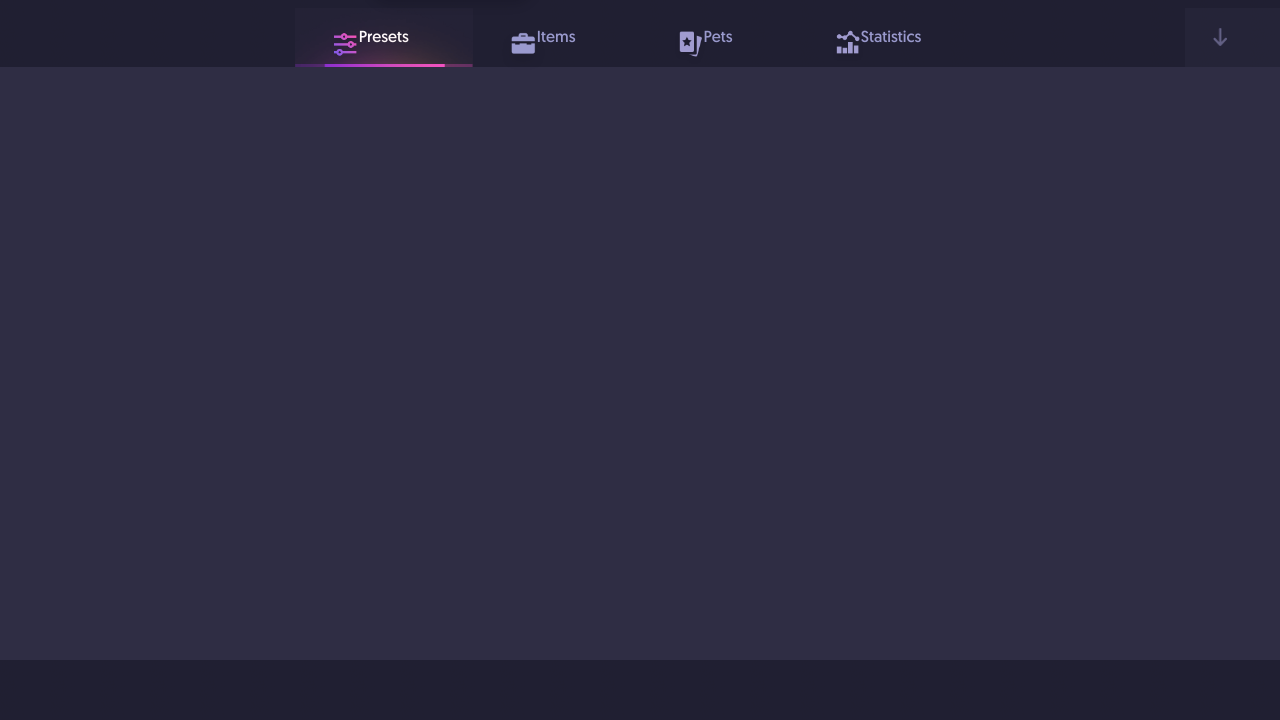
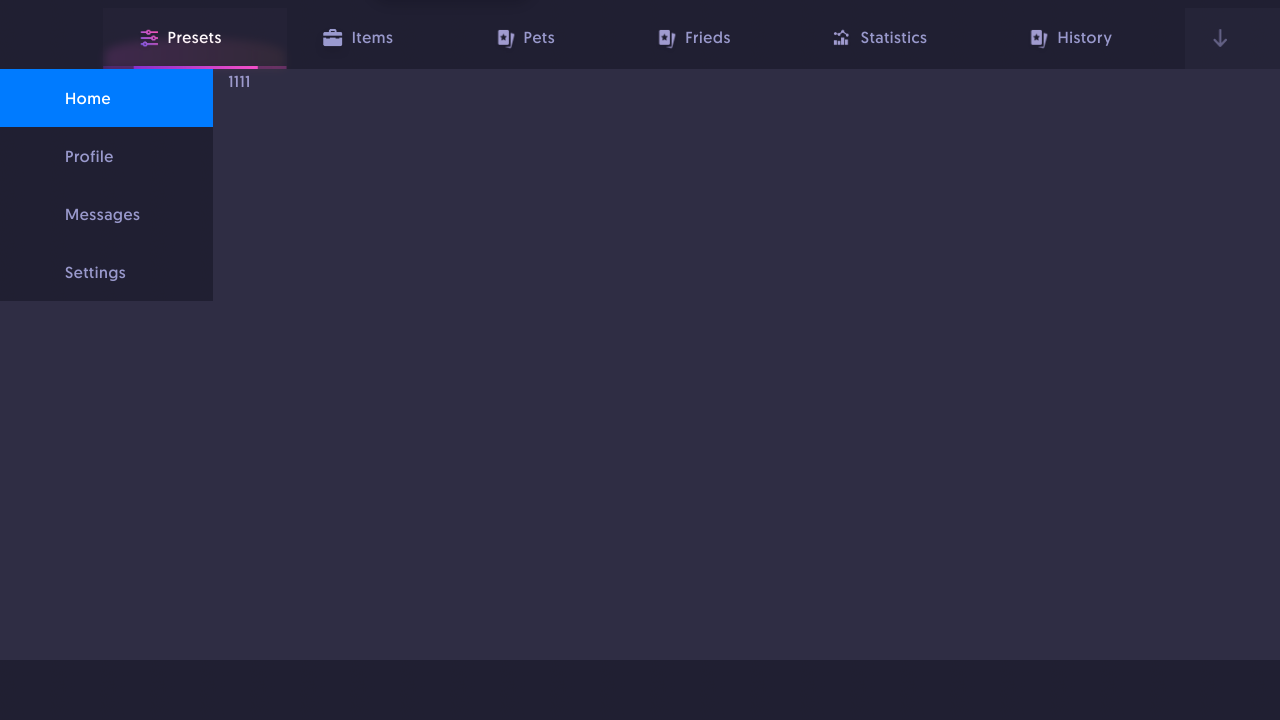
Before and after one commit to Vania-woolf/gametest, a website: page app/index.html in a window 1280 px wide. Shown: the part 80-800 px from the top of the page. Drawn offline with nearby package versions, Linux system fonts and the light colour scheme.

Commit message:
add new build version & new app css&html

```diff
--- a/app/index.html
+++ b/app/index.html
@@ -195,13 +195,19 @@
 				<a class="nav-link pills-pets-href" id="pills-pets-tab" data-toggle="pill" href="#pills-pets" role="tab" aria-controls="pills-pets" aria-selected="false">Pets</a>
 			</li>
 			<li class="nav-item pills-relative">
+				<a class="nav-link pills-frieds-href" id="pills-frieds-tab" data-toggle="pill" href="#pills-frieds" role="tab" aria-controls="pills-frieds" aria-selected="false">Frieds</a>
+			</li>
+			<li class="nav-item pills-relative">
 				<a class="nav-link pills-statistics-href" id="pills-statistics-tab" data-toggle="pill" href="#pills-statistics" role="tab" aria-controls="pills-statistics" aria-selected="false">Statistics</a>
+			</li>
+			<li class="nav-item pills-relative">
+				<a class="nav-link pills-history-href" id="pills-history-tab" data-toggle="pill" href="#pills-history" role="tab" aria-controls="pills-history" aria-selected="false">History</a>
 			</li>
 			<li class="nav-item button-arrow_info">
 				<a class="arrow_info-button collapsed" data-toggle="collapse" href="#CollapseElem1" role="button" aria-expanded="false" aria-controls="CollapseElem1"></a>
 			</li>
 		</ul>
-<!-- 		<div class="tab-content tab-content__pets" id="pills-tabContent">
+		<div class="tab-content tab-content__pets" id="pills-tabContent">
 
 			<div class="tab-pane fade show active" id="pills-presets" role="tabpanel" aria-labelledby="pills-presets-tab">
 
@@ -210,7 +216,7 @@
 					<div class="container-fluid">
 						<div class="row">
 
-							<div class="col-2">
+							<div class="col-2 pad-0">
 								<div class="nav flex-column nav-pills" id="v-pills-tab" role="tablist" aria-orientation="vertical">
 									<a class="nav-link active" id="v-pills-home-tab" data-toggle="pill" href="#v-pills-home" role="tab" aria-controls="v-pills-home" aria-selected="true">Home</a>
 									<a class="nav-link" id="v-pills-profile-tab" data-toggle="pill" href="#v-pills-profile" role="tab" aria-controls="v-pills-profile" aria-selected="false">Profile</a>
@@ -234,8 +240,10 @@
 			</div>
 			<div class="tab-pane fade" id="pills-items" role="tabpanel" aria-labelledby="pills-items-tab">222</div>
 			<div class="tab-pane fade" id="pills-pets" role="tabpanel" aria-labelledby="pills-pets-tab">333</div>
-			<div class="tab-pane fade" id="pills-statistics" role="tabpanel" aria-labelledby="pills-statistics-tab">444</div>
-		</div> -->
+			<div class="tab-pane fade" id="pills-frieds" role="tabpanel" aria-labelledby="pills-frieds-tab">444</div>
+			<div class="tab-pane fade" id="pills-statistics" role="tabpanel" aria-labelledby="pills-statistics-tab">555</div>
+			<div class="tab-pane fade" id="pills-history" role="tabpanel" aria-labelledby="pills-history-tab">678</div>
+		</div>
 
 	</main>
 
--- a/app/sass/_general.sass
+++ b/app/sass/_general.sass
@@ -162,12 +162,7 @@ a.nav-link
 		a
 			padding-right: calc(20px/2.2)
 .nav__ico
-	@media #{$hxlg}
-		width: 55px
-	@media #{$xlg}
-		width: calc(55px/1.57)
-	@media #{$_xlg}
-		width: calc(55px/2.2)
+	width: 24px
 .user-nav-item.user-nav__money a
 	color: #ffffff
 	background-image: $gradientButtonPlay
@@ -272,6 +267,7 @@ a.nav-link
 	font-size: 1rem
 	background-image: url('../img/bg-nav.png')
 	background-repeat: repeat
+	letter-spacing: 0.6px
 .nav-item .nav-link.active
 	border-image: url('../img/border-b-img.png') 1 stretch
 	border-bottom: 3px solid transparent
@@ -280,21 +276,18 @@ a.nav-link
 	position: relative
 .pills-relative a.nav-link.active:after
 	content: ''
-	background-image: url(../img/bg-button.png)
-	background-size: 100%
 	position: absolute
-	width: 100%
-	height: 100%
-	top: 0
-	left: 0
+	width: 98%
+	height: 50%
+	bottom: 0px
+	left: 2px;
+	background-image: linear-gradient(to left, #ff905a1c, #d94fc740)
+	border-radius: 50% 50% 0% 0%
+	filter: blur(4px)
+	opacity: 0.6
 .nav-pills .nav-link
 	border-radius: 0
-	@media #{$hxlg}
-		padding: 40px 120px
-	@media #{$xlg}
-		padding: 20px 80px
-	@media #{$_xlg}
-		padding: 16px 64px
+	padding: 17px 65px
 .pills-presets-href:before,
 .pills-items-href:before,
 .pills-pets-href:before,
@@ -302,39 +295,42 @@ a.nav-link
 .active.pills-presets-href:before,
 .active.pills-items-href:before,
 .active.pills-pets-href:before,
-.active.pills-statistics-href:before
+.active.pills-frieds-href:before,
+.pills-frieds-href:before,
+.active.pills-history-href:before,
+.pills-history-href:before
 	content: ''
 	background-size: contain
 	background-repeat: no-repeat
 	position: absolute
 .pills-presets-href:before
 	background-image: url('../img/presets-non-active-ico.png')
-	width: 33px
-	height: 33px
-	top: 23px
+	width: 25px
+	height: 25px
+	top: 20px
 	left: 34px
 .active.pills-presets-href:before
 	background-image: url('../img/presets-active-ico.png')
 .pills-items-href:before
 	background-image: url('../img/toolbox-non-active.png')
-	width: 49px
-	height: 49px
-	top: 19px
+	width: 40px
+	height: 40px
+	top: 16px
 	left: 26px
 .active.pills-items-href:before
 	background-image: url('../img/toolbox-ico.png')
-.pills-pets-href:before
+.pills-pets-href:before,.pills-frieds-href:before,.pills-history-href:before
 	background-image: url('../img/rectangle-non-active-ico.png')
-	width: 37px
-	height: 37px
-	top: 21px
+	width: 27px
+	height: 27px
+	top: 20px
 	left: 35px
-.active.pills-pets-href:before
+.active.pills-pets-href:before,.active.pills-frieds-href:before,.active.pills-history-href:before
 	background-image: url('../img/rectangle-active-ico.png')
 .pills-statistics-href:before
 	background-image: url('../img/statistics-non-active-ico.png')
-	width: 36px
-	height: 35px
+	width: 23px
+	height: 23px
 	top: 20px
 	left: 34px
 .active.pills-statistics-href:before
@@ -537,21 +533,21 @@ a.nav-link
 		background-size: contain
 		background-position: 2px 40px
 		background-repeat: no-repeat
-	.num::after
-		background-image: linear-gradient(#2f2d4400, #ffffff00), linear-gradient(to left, #57b9c9, #6d30c8)
+	/*.num::after
+		background-image: linear-gradient(#2f2d4400, #ffffff00), linear-gradient(to left, #57b9c9, #6d30c8) */
 .collapse__circle-won-games
 	.num
 		background-image: url('../img/total-games-bg.png')
 		background-size: contain
 		background-position: 2px 40px
 		background-repeat: no-repeat
-	.num::after
-		background-image: linear-gradient(#2f2d4400, #ffffff00), linear-gradient(to left, #57b9c9, #3deb6e)
+	/*.num::after
+		background-image: linear-gradient(#2f2d4400, #ffffff00), linear-gradient(to left, #57b9c9, #3deb6e) */
 .collapse__circle-lost-games
 	.num
 		background-image: url('../img/total-games-bg.png')
 		background-size: contain
 		background-position: 2px 40px
 		background-repeat: no-repeat
-	.num::after
-		background-image: linear-gradient(#2f2d4400, #ffffff00), linear-gradient(to left, #f2626c, #e553aa)
+	/*.num::after
+		background-image: linear-gradient(#2f2d4400, #ffffff00), linear-gradient(to left, #f2626c, #e553aa) */
```
Also changed, not shown: app/css/main.css, build/css/combined.css, build/img/Shape 5 copy.png (added), build/img/Shape 5.png (added), build/img/Shape-5-copy-rotate.png (added), build/img/Shape-5-copy.png (added), build/img/arrow-5-copy.png (added), build/img/arrow-copy.png (added), build/img/gem1.png (added), build/img/logo.png, build/img/lost-games-bg.png (added), build/img/total-games-bg.png (added), build/img/user-avatar.png (added), build/img/won-games-bg.png (added), 1 more files, 1 other file.
